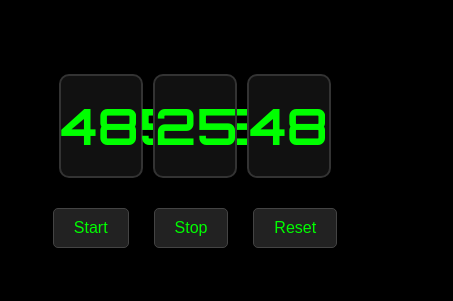
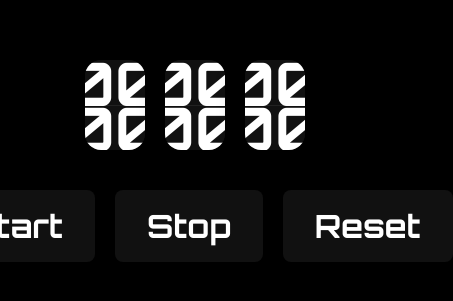
Before and after one commit to gyujans/stopwatch, a plain HTML site: page index.html in a window 390 px wide. Shown: the part 261-562 px from the top of the page, 453 px wide, since content can reach past the window. Drawn offline with Linux system fonts and the light colour scheme.

Commit message:
Update index.html

```diff
--- a/index.html
+++ b/index.html
@@ -2,14 +2,12 @@
 <html lang="en">
 <head>
   <meta charset="UTF-8">
-  <title>Flip Clock Stopwatch</title>
+  <meta name="viewport" content="width=device-width, initial-scale=1.0">
+  <title>Flip Stopwatch - Fliqlo Style</title>
+  <link href="https://fonts.googleapis.com/css2?family=Orbitron:wght@700&display=swap" rel="stylesheet">
   <style>
-    @import url('https://fonts.googleapis.com/css2?family=Orbitron:wght@700&display=swap');
-
     body {
-      background-color: #000;
-      color: #fff;
-      font-family: 'Orbitron', sans-serif;
+      background: #000;
       display: flex;
       flex-direction: column;
       align-items: center;
@@ -17,122 +15,191 @@
       height: 100vh;
       margin: 0;
     }
-
-    .clock {
+    .flip-clock {
       display: flex;
-      gap: 10px;
+      gap: 20px;
+      margin-bottom: 40px;
     }
-
+    .flip-unit {
+      perspective: 400px;
+      width: 120px;
+      height: 180px;
+    }
     .flip-card {
-      perspective: 1000px;
+      position: relative;
+      width: 100%;
+      height: 100%;
+      font-family: 'Orbitron', monospace;
+      font-size: 120px;
+      color: #fff;
+      background: #111;
+      border-radius: 16px;
+      box-shadow: 0 4px 24px #000a;
+      display: flex;
+      align-items: center;
+      justify-content: center;
+      overflow: hidden;
+      user-select: none;
     }
-
-    .flip-inner {
-      position: relative;
-      width: 80px;
-      height: 100px;
+    .flip-card .top, .flip-card .bottom {
+      position: absolute;
+      left: 0;
+      width: 100%;
+      height: 50%;
       background: #111;
-      color: #0f0;
-      border-radius: 10px;
-      border: 2px solid #333;
-      text-align: center;
-      line-height: 100px;
-      font-size: 50px;
-      font-weight: bold;
-      transition: transform 0.5s ease-in-out;
-      transform-style: preserve-3d;
+      display: flex;
+      align-items: center;
+      justify-content: center;
+      backface-visibility: hidden;
     }
-
-    .flip-inner.flip {
-      animation: flip 0.5s ease-in-out;
+    .flip-card .top {
+      top: 0;
+      border-top-left-radius: 16px;
+      border-top-right-radius: 16px;
+      border-bottom: 1px solid #222;
+      z-index: 2;
     }
-
+    .flip-card .bottom {
+      bottom: 0;
+      border-bottom-left-radius: 16px;
+      border-bottom-right-radius: 16px;
+      border-top: 1px solid #222;
+      z-index: 1;
+    }
+    .flip-card .flip {
+      animation: flip 0.5s forwards;
+    }
     @keyframes flip {
       0% { transform: rotateX(0deg); }
-      50% { transform: rotateX(-90deg); }
-      100% { transform: rotateX(0deg); }
+      100% { transform: rotateX(-90deg); }
     }
-
     .controls {
-      margin-top: 30px;
+      display: flex;
+      gap: 20px;
     }
-
     .controls button {
-      background-color: #222;
-      border: 1px solid #444;
-      color: #0f0;
-      padding: 10px 20px;
-      margin: 0 10px;
-      font-size: 1em;
+      background: #111;
+      color: #fff;
+      border: none;
+      font-family: 'Orbitron', monospace;
+      font-size: 2rem;
+      padding: 16px 32px;
+      border-radius: 8px;
       cursor: pointer;
-      border-radius: 5px;
-      transition: background 0.3s;
+      box-shadow: 0 2px 8px #000a;
+      transition: background 0.2s;
     }
-
     .controls button:hover {
-      background-color: #333;
+      background: #222;
+    }
+    @media (max-width: 600px) {
+      .flip-unit {
+        width: 60px;
+        height: 90px;
+      }
+      .flip-card {
+        font-size: 60px;
+      }
     }
   </style>
 </head>
 <body>
-  <div class="clock">
-    <div class="flip-card"><div class="flip-inner" id="hours">00</div></div>
-    <div class="flip-card"><div class="flip-inner" id="minutes">00</div></div>
-    <div class="flip-card"><div class="flip-inner" id="seconds">00</div></div>
+  <div class="flip-clock">
+    <div class="flip-unit" id="minutes">
+      <div class="flip-card">
+        <div class="top">00</div>
+        <div class="bottom">00</div>
+      </div>
+    </div>
+    <div class="flip-unit" id="seconds">
+      <div class="flip-card">
+        <div class="top">00</div>
+        <div class="bottom">00</div>
+      </div>
+    </div>
+    <div class="flip-unit" id="centiseconds">
+      <div class="flip-card">
+        <div class="top">00</div>
+        <div class="bottom">00</div>
+      </div>
+    </div>
   </div>
-
   <div class="controls">
-    <button onclick="start()">Start</button>
-    <button onclick="stop()">Stop</button>
-    <button onclick="reset()">Reset</button>
+    <button id="start">Start</button>
+    <button id="stop">Stop</button>
+    <button id="reset">Reset</button>
   </div>
-
   <script>
-    let startTime = 0;
-    let elapsed = 0;
-    let timerInterval = null;
-
-    function animateFlip(id, newValue) {
-      const el = document.getElementById(id);
-      if (el.textContent !== newValue) {
-        el.classList.remove('flip');
-        void el.offsetWidth; // Trigger reflow
-        el.textContent = newValue;
-        el.classList.add('flip');
-      }
+    // Helper to pad numbers
+    function pad(num, size) {
+      let s = "000" + num;
+      return s.substr(s.length - size);
     }
 
-    function updateDisplay() {
-      const totalSeconds = Math.floor((Date.now() - startTime + elapsed) / 1000);
-      const hrs = String(Math.floor(totalSeconds / 3600)).padStart(2, '0');
-      const mins = String(Math.floor((totalSeconds % 3600) / 60)).padStart(2, '0');
-      const secs = String(totalSeconds % 60).padStart(2, '0');
-
-      animateFlip('hours', hrs);
-      animateFlip('minutes', mins);
-      animateFlip('seconds', secs);
+    // Flip animation logic
+    function flipTo(flipUnit, newVal) {
+      const card = flipUnit.querySelector('.flip-card');
+      const top = card.querySelector('.top');
+      const bottom = card.querySelector('.bottom');
+      if (top.textContent === newVal) return;
+      bottom.textContent = newVal;
+      top.classList.add('flip');
+      top.addEventListener('animationend', function handler() {
+        top.textContent = newVal;
+        top.classList.remove('flip');
+        top.removeEventListener('animationend', handler);
+      });
     }
 
-    function start() {
-      if (timerInterval) return;
-      startTime = Date.now();
-      timerInterval = setInterval(updateDisplay, 1000);
+    // Stopwatch logic
+    let startTime = null;
+    let elapsed = 0;
+    let running = false;
+    let timer = null;
+
+    const minUnit = document.getElementById('minutes');
+    const secUnit = document.getElementById('seconds');
+    const csUnit = document.getElementById('centiseconds');
+
+    function updateDisplay(ms) {
+      const cs = Math.floor((ms % 1000) / 10);
+      const s = Math.floor((ms / 1000) % 60);
+      const m = Math.floor(ms / 60000);
+      flipTo(minUnit, pad(m, 2));
+      flipTo(secUnit, pad(s, 2));
+      flipTo(csUnit, pad(cs, 2));
     }
 
-    function stop() {
-      if (!timerInterval) return;
-      clearInterval(timerInterval);
-      elapsed += Date.now() - startTime;
-      timerInterval = null;
+    function tick() {
+      const now = Date.now();
+      const ms = elapsed + (now - startTime);
+      updateDisplay(ms);
+      timer = requestAnimationFrame(tick);
     }
 
-    function reset() {
-      stop();
+    document.getElementById('start').onclick = function() {
+      if (!running) {
+        running = true;
+        startTime = Date.now();
+        timer = requestAnimationFrame(tick);
+      }
+    };
+    document.getElementById('stop').onclick = function() {
+      if (running) {
+        running = false;
+        elapsed += Date.now() - startTime;
+        cancelAnimationFrame(timer);
+      }
+    };
+    document.getElementById('reset').onclick = function() {
+      running = false;
       elapsed = 0;
-      updateDisplay();
-    }
+      cancelAnimationFrame(timer);
+      updateDisplay(0);
+    };
 
-    updateDisplay(); // Initialize display
+    // Initialize
+    updateDisplay(0);
   </script>
 </body>
 </html>
```
